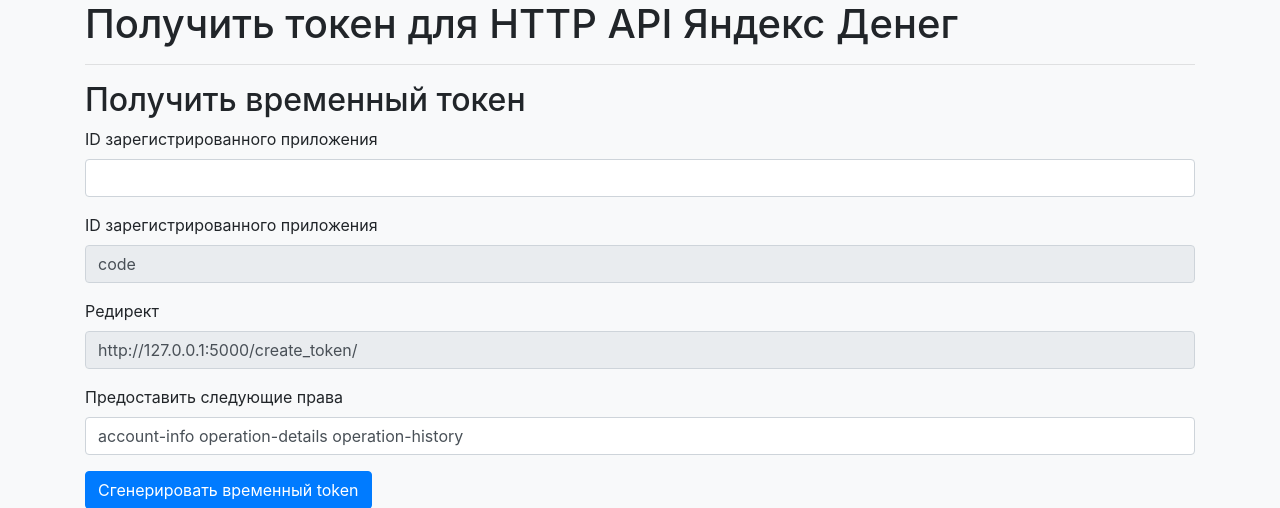
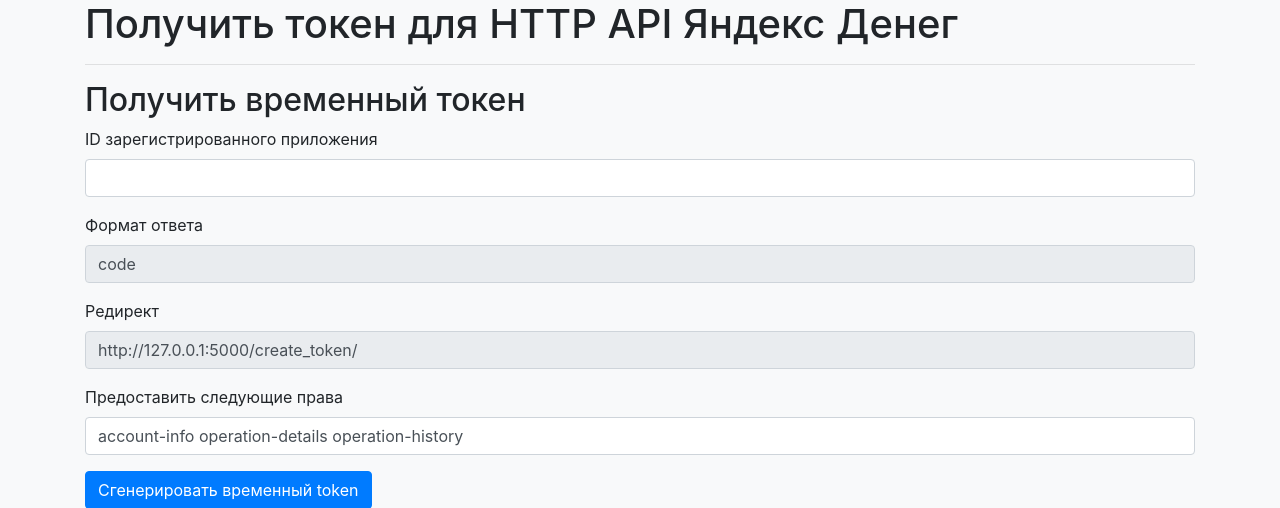
Before and after one commit to devmanorg/yandex_money_token, a Flask app: page / in a window 1280 px wide. Shown: the top 508 px of the page. Run offline with Flask 2, Linux system fonts and the light colour scheme; some libraries are stand-ins or nearby versions.

Commit message:
typo fixes

```diff
--- a/templates/request_tmp_token.html
+++ b/templates/request_tmp_token.html
@@ -9,7 +9,7 @@
       </div>
 
       <div class="form-group">
-        <label for="response_type_input">ID зарегистрированного приложения</label>
+        <label for="response_type_input">Формат ответа</label>
         <input name="response_type" class="form-control" readonly="readonly" value="code" id="response_type_input"/>
       </div>
 
```
Also changed, not shown: README.md.
